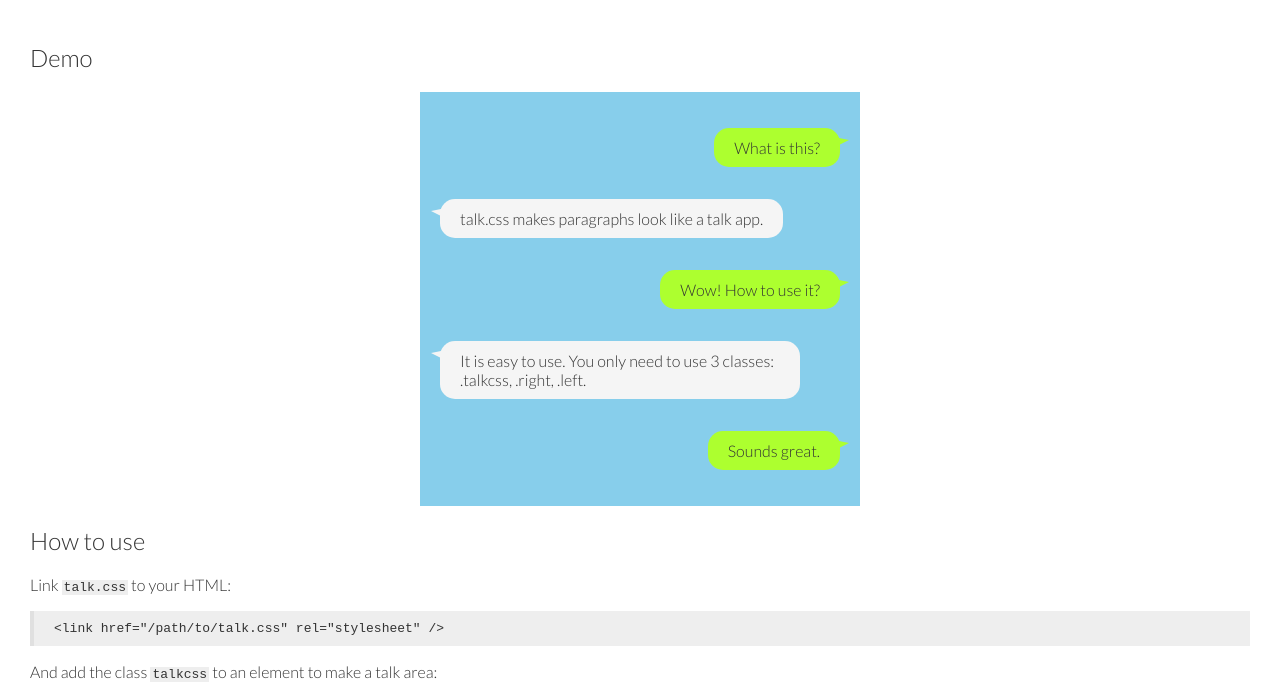
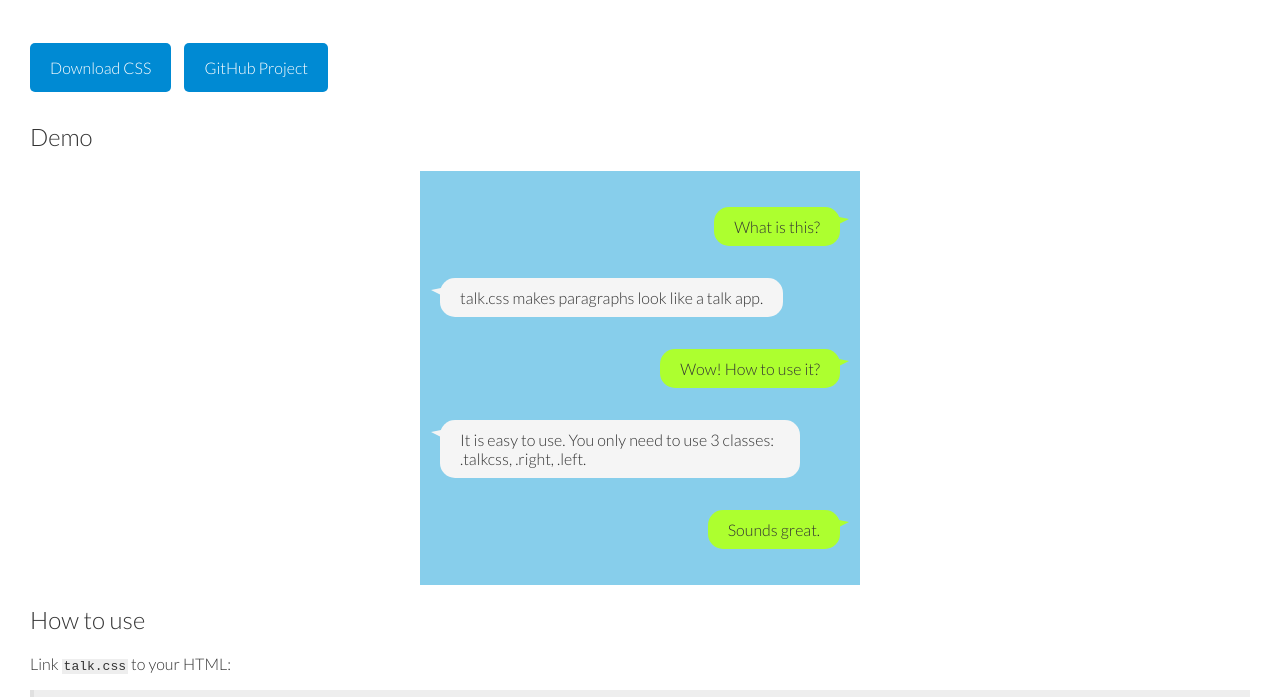
Before and after one commit to fukuchiharuki/talk.css, a plain HTML site: page index.html in a window 1280 px wide. Shown: the part 98-795 px from the top of the page. Drawn offline with Linux system fonts and the light colour scheme.

Commit message:
update: navigation on the description page

```diff
--- a/index.html
+++ b/index.html
@@ -13,6 +13,12 @@
 			talk.css makes paragraphs look like a talk app with CSS.
 			</p>
 		</header>
+		<nav>
+			<ul>
+				<li><a href="https://github.com/fukuchiharuki/talk.css/blob/master/talk.css">Download CSS</a></li>
+				<li><a href="https://github.com/fukuchiharuki/talk.css">GitHub Project</a></li>
+			</ul>
+		</nav>
 		<main>
 
 			<h2>Demo</h2>
--- a/style.css
+++ b/style.css
@@ -12,6 +12,10 @@ header {
 	margin: 30px;
 }
 
+nav {
+	margin: 30px;
+}
+
 main {
 	margin: 30px;
 }
@@ -19,6 +23,35 @@ main {
 footer {
   margin: 60px 30px 30px;
   text-align: center;
+}
+
+nav ul {
+  margin: 0;
+  padding: 0;
+}
+
+nav ul > li {
+  display: inline-block;
+  list-style-type: none;
+}
+
+nav ul > li+li {
+  margin-left: 10px;
+}
+
+nav ul > li > a {
+  display: block;
+  padding: 15px 20px;
+  text-decoration: none;
+  color: white;
+  background: #008ad3;
+  border-radius: 5px;
+  -webkit-border-radius: 5px;
+  -moz-border-radius: 5px;
+}
+
+nav ul > li > a:hover {
+  background: #96cfed;
 }
 
 h1, h2, h3 {
```
